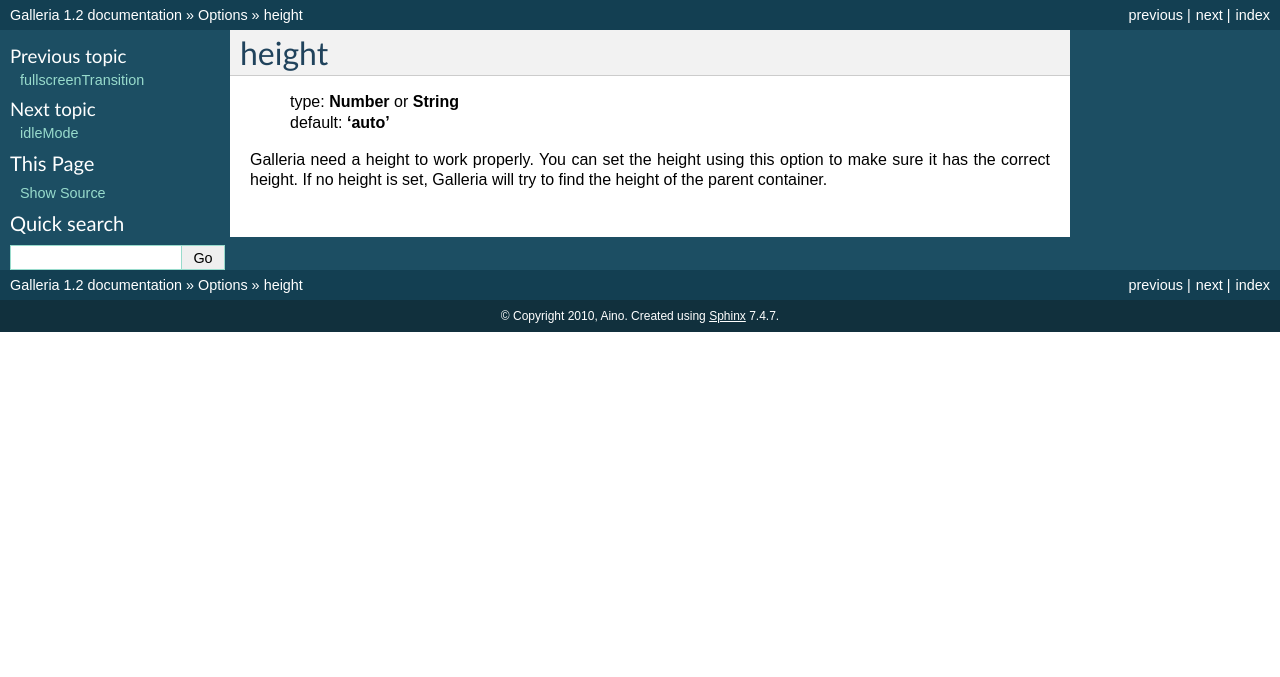
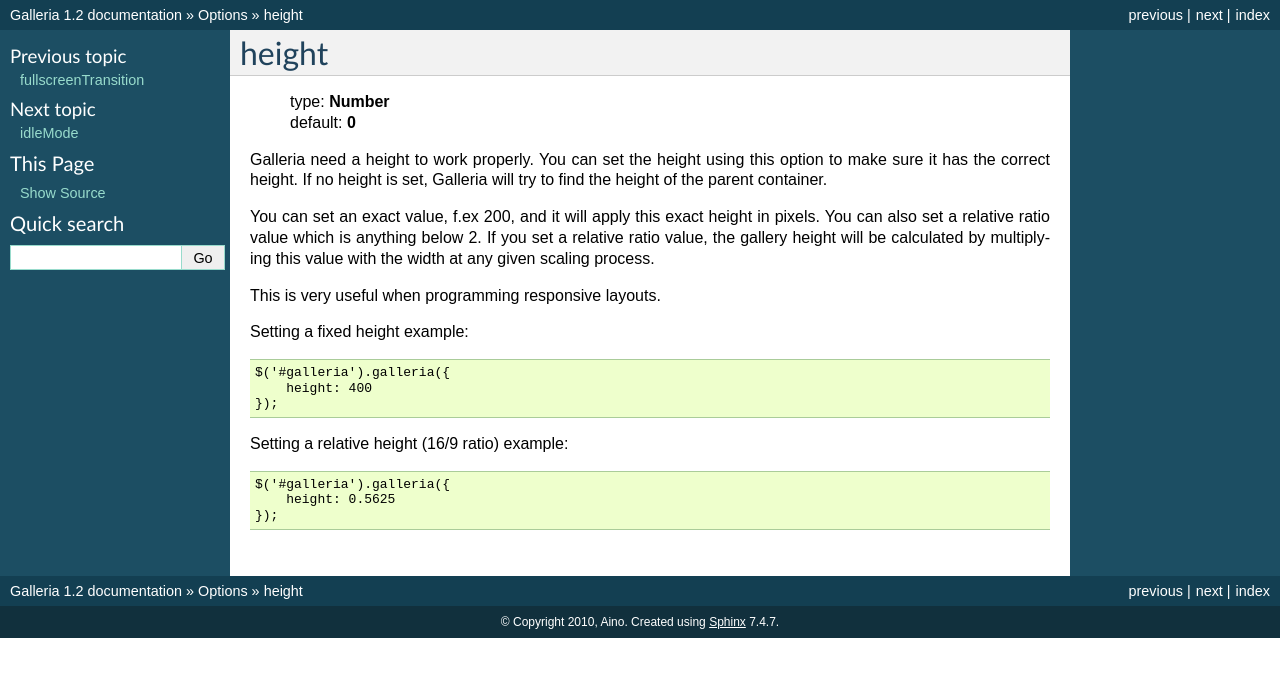
Before and after one commit to GalleriaJS/galleria, a Sphinx documentation site: the page built from docs/options/height.rst, in a window 1280 px wide. Shown: the top 677 px of the page. Built offline with Sphinx 7.4.7, drawn with Linux system fonts in a browser that asks for light colours.

Commit message:
Allow dynamic height using ratio

```diff
--- a/docs/options/height.rst
+++ b/docs/options/height.rst
@@ -2,8 +2,27 @@
 height
 ======
 
-    | type: **Number** or **String**
-    | default: **'auto'**
+    | type: **Number**
+    | default: **0**
 
 Galleria need a height to work properly. You can set the height using this option to make sure it has the correct height.
 If no height is set, Galleria will try to find the height of the parent container.
+
+You can set an exact value, f.ex 200, and it will apply this exact height in pixels.
+You can also set a relative ratio value which is anything below 2.
+If you set a relative ratio value, the gallery height will be calculated by
+multiplying this value with the width at any given scaling process.
+
+This is very useful when programming responsive layouts.
+
+Setting a fixed height example::
+
+    $('#galleria').galleria({
+        height: 400
+    });
+
+Setting a relative height (16/9 ratio) example::
+
+    $('#galleria').galleria({
+        height: 0.5625
+    });
```
Also changed, not shown: 1 other file.
